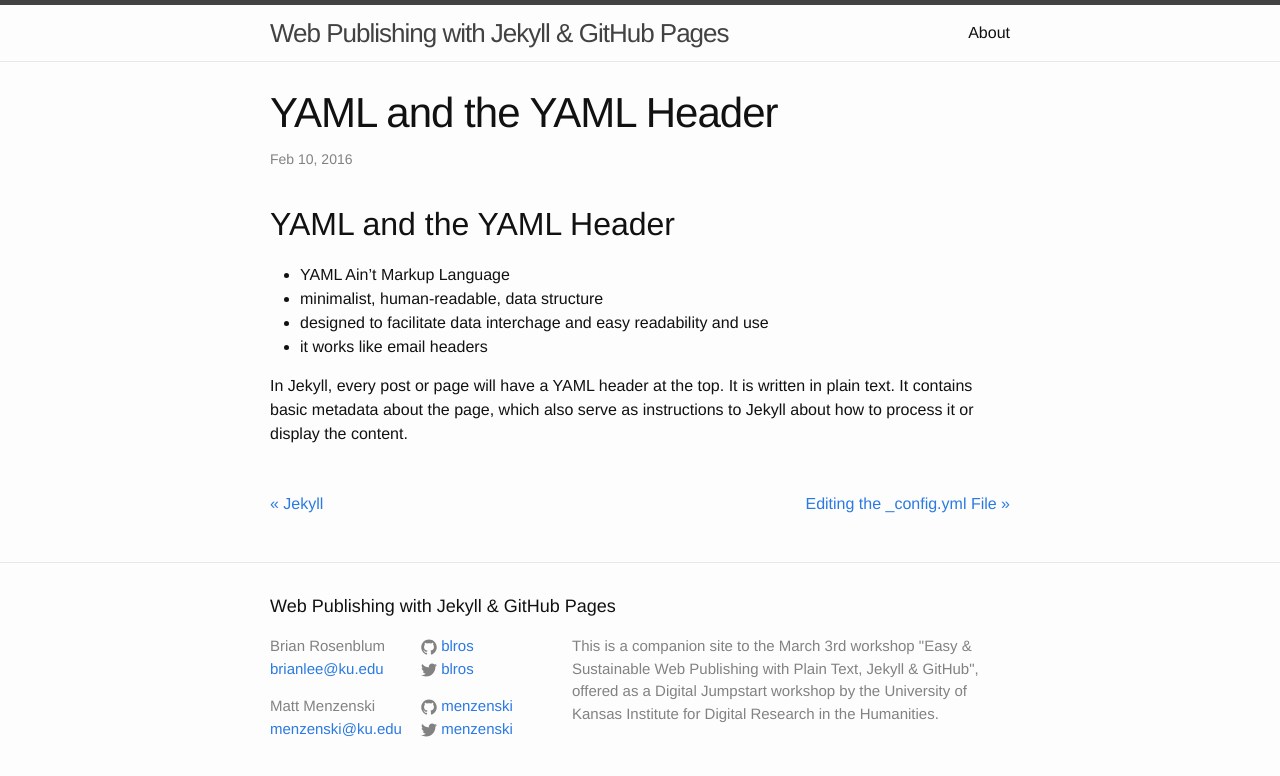
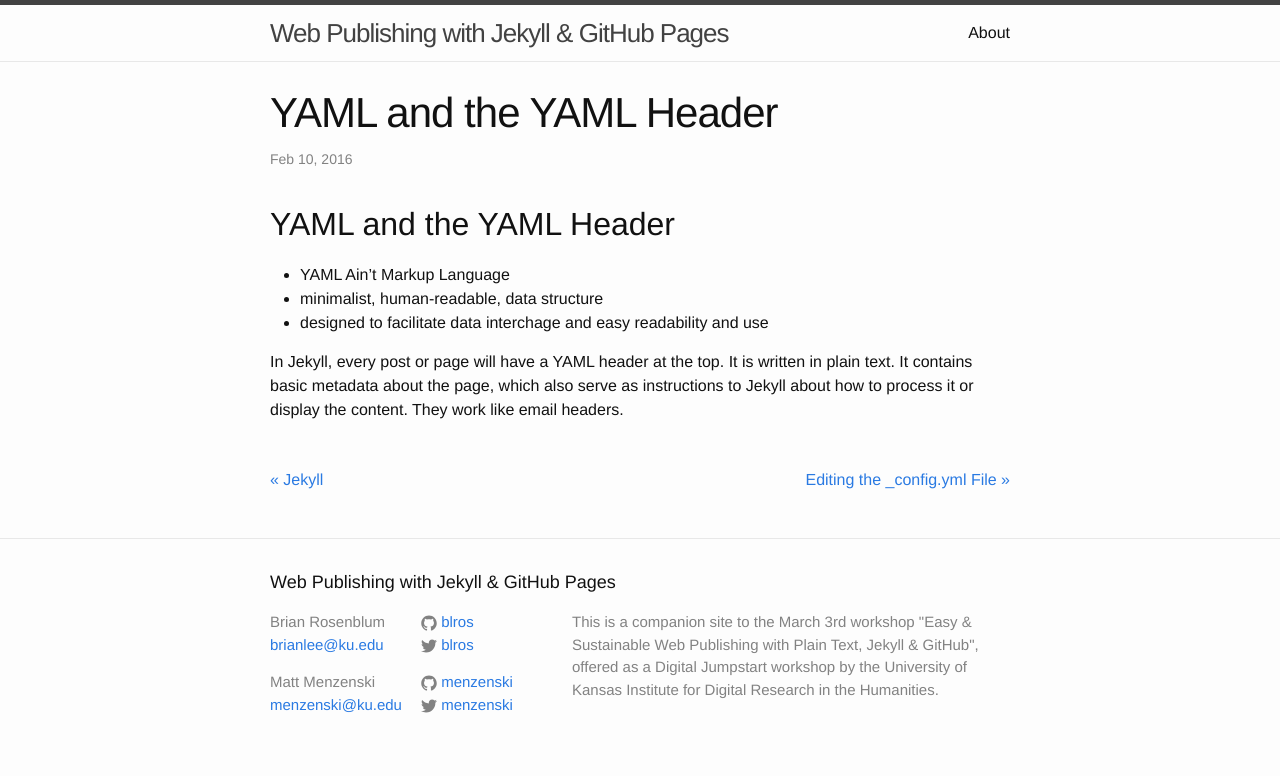
Before and after one commit to menzenski/idrh-static-site-workshop, a Jekyll site: the page built from _posts/2016-02-10-yaml-header.md, in a window 1280 px wide. Shown: the top 776 px of the page. Built offline with Jekyll 4.4.1, drawn with Linux system fonts in a browser that asks for light colours.

Commit message:
Updated 2016-02-10-yaml-header.md

```diff
--- a/_posts/2016-02-10-yaml-header.md
+++ b/_posts/2016-02-10-yaml-header.md
@@ -11,6 +11,5 @@ published: true
 * YAML Ain't Markup Language
 * minimalist, human-readable, data structure
 * designed to facilitate data interchage and easy readability and use
-* it works like email headers
 
-In Jekyll, every post or page will have a YAML header at the top. It is written in plain text. It contains basic metadata about the page, which also serve as instructions to Jekyll about how to process it or display the content.
+In Jekyll, every post or page will have a YAML header at the top. It is written in plain text. It contains basic metadata about the page, which also serve as instructions to Jekyll about how to process it or display the content. They work like email headers.
```
